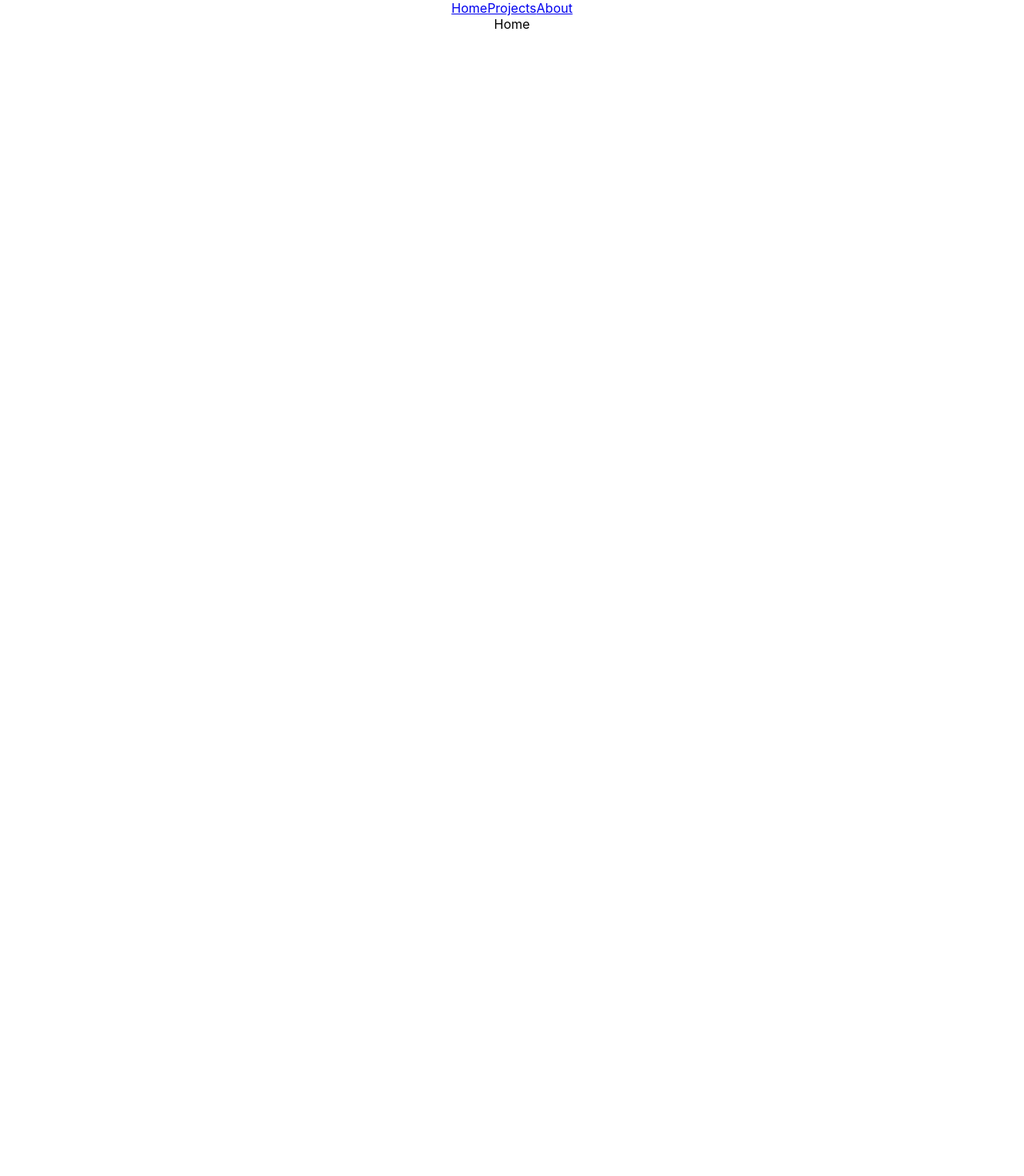
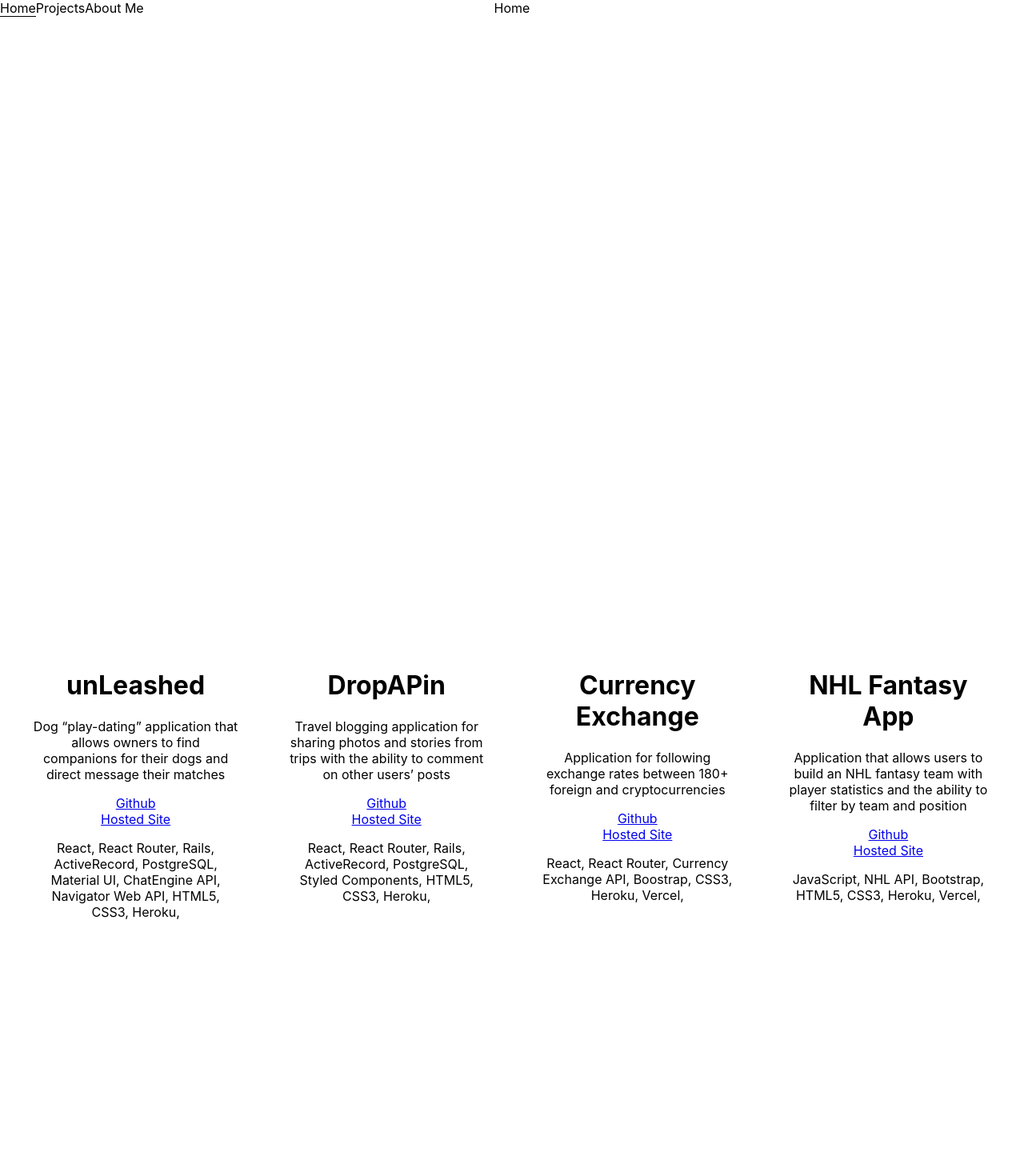
Before and after one commit to landonskinner/portfolio-site, a React (Create React App) app: page / in a window 1280 px wide. Shown: the top 1470 px of the page at 80% size. Before the commit the page ends 800 px from the top, so only its background shows below. Built offline with nearby package versions, Linux system fonts and the light colour scheme.

Commit message:
added project data/implemented smooth scroll

```diff
--- a/package.json
+++ b/package.json
@@ -12,6 +12,8 @@
     "react-dom": "^17.0.2",
     "react-router-dom": "^6.2.1",
     "react-scripts": "5.0.0",
+    "react-scroll": "^1.8.4",
+    "styled-components": "^5.3.3",
     "web-vitals": "^2.1.4"
   },
   "scripts": {
--- a/src/App.css
+++ b/src/App.css
@@ -2,37 +2,13 @@
   text-align: center;
 }
 
-.App-logo {
-  height: 40vmin;
-  pointer-events: none;
+.navbar {
+  position: fixed;
+  top: 0;
+  text-align: left;
+  width: 100%;
 }
 
-@media (prefers-reduced-motion: no-preference) {
-  .App-logo {
-    animation: App-logo-spin infinite 20s linear;
-  }
+.navbar > .active {
+  border-bottom: 1px solid black;
 }
-
-.App-header {
-  background-color: #282c34;
-  min-height: 100vh;
-  display: flex;
-  flex-direction: column;
-  align-items: center;
-  justify-content: center;
-  font-size: calc(10px + 2vmin);
-  color: white;
-}
-
-.App-link {
-  color: #61dafb;
-}
-
-@keyframes App-logo-spin {
-  from {
-    transform: rotate(0deg);
-  }
-  to {
-    transform: rotate(360deg);
-  }
-}
--- a/src/App.js
+++ b/src/App.js
@@ -1,5 +1,4 @@
 import './App.css';
-import {Routes, Route} from 'react-router-dom';
 import Projects from './components/Projects';
 import NavBar from './components/NavBar';
 import Home from './components/Home';
@@ -10,11 +9,9 @@ function App() {
   return (
     <div className="App">
       <NavBar />
-      <Routes>
-        <Route path="/" element={<Home />} />
-        <Route path="/projects" element={<Projects />} />
-        <Route path="/about" element={<AboutMe />} />
-      </Routes>
+      <Home />
+      <Projects />
+      <AboutMe />
     </div>
   );
 }
--- a/src/components/AboutMe.js
+++ b/src/components/AboutMe.js
@@ -1,9 +1,16 @@
 import React from 'react'
+import styled from 'styled-components'
 
 function AboutMe() {
     return (
-        <div>AboutMe</div>
+        <AboutMeStyle id="about">AboutMe</AboutMeStyle>
     )
 }
 
 export default AboutMe
+
+const AboutMeStyle = styled.div`
+
+    height: 100vh;
+
+`
--- a/src/components/Home.js
+++ b/src/components/Home.js
@@ -1,9 +1,16 @@
 import React from 'react'
+import styled from 'styled-components'
 
 function Home() {
     return (
-        <div>Home</div>
+        <HomeStyle id="home">Home</HomeStyle>
     )
 }
 
 export default Home
+
+const HomeStyle = styled.div`
+
+    height: 100vh;
+
+`
--- a/src/components/NavBar.js
+++ b/src/components/NavBar.js
@@ -1,11 +1,17 @@
-import {NavLink} from 'react-router-dom'
+import {Link} from 'react-scroll'
 
 function NavBar() {
     return (
-        <div>
-            <NavLink to="/" exact>Home</NavLink>
-            <NavLink to="/projects">Projects</NavLink>
-            <NavLink to="/about">About</NavLink>
+        <div className="navbar">
+            <Link activeClass="active" to="home" spy={true} smooth={true} duration={1000}>
+                Home
+            </Link>
+            <Link activeClass="active" to="projects" spy={true} smooth={true} duration={1000}>
+                Projects
+            </Link>
+            <Link activeClass="active" to="about" spy={true} smooth={true} duration={1000}>
+                About Me
+            </Link>
         </div>
     )
 }
--- a/src/components/ProjectCard.js
+++ b/src/components/ProjectCard.js
@@ -1,23 +1,35 @@
 import React from 'react'
+import styled from 'styled-components'
 
-function ProjectCard({project: {name, description, summary, technologies, github, site}}) {
+function ProjectCard({project: {name, description, technologies, github, site}}) {
 
     return (
-        <div>
+        <ProjectCardStyle>
             <h1>{name}</h1>
-            <h4>{description}</h4>
-            <p>{summary}</p>
+            <p>{description}</p>
             <ul>
                 <li><a href={github}>Github</a></li>
                 <li><a href={site}>Hosted Site</a></li>
             </ul>
             <div>
                 {technologies.map(tech => {
-                    return <span>#{tech}</span>
+                    return <span>{tech}, </span>
                 })}
             </div>
-        </div>
+        </ProjectCardStyle>
     )
 }
 
 export default ProjectCard
+
+const ProjectCardStyle = styled.div`
+
+    flex-basis: 20vw;
+    margin: 1em;
+
+    ul {
+        list-style: none;
+        padding: 0;
+    }
+
+`
--- a/src/components/Projects.js
+++ b/src/components/Projects.js
@@ -1,32 +1,53 @@
 import React from 'react'
 import ProjectCard from './ProjectCard'
+import styled from 'styled-components'
 
 function Projects() {
 
     const projectArr = [
         {
             name: 'unLeashed',
-            technologies: ['React', 'Rails'],
-            github: 'link',
-            site: 'link',
-            description: 'dog dating app',
-            summary: 'this is a really cool app'
+            technologies: ['React', 'React Router', 'Rails', 'ActiveRecord', 'PostgreSQL', 'Material UI', 'ChatEngine API', 'Navigator Web API', 'HTML5', 'CSS3', 'Heroku'],
+            github: 'https://github.com/landonskinner/unleashed-app',
+            site: 'https://unleashed-project.herokuapp.com/',
+            description: 'Dog “play-dating” application that allows owners to find companions for their dogs and direct message their matches'
         },
         {
             name: 'DropAPin',
-            technologies: ['React', 'Ruby/Sinatra'],
-            github: 'link',
-            site: 'link',
-            description: 'travel blog app',
-            summary: 'this is a really cool app too'
+            technologies: ['React', 'React Router', 'Rails', 'ActiveRecord', 'PostgreSQL', 'Styled Components', 'HTML5', 'CSS3', 'Heroku'],
+            github: 'https://github.com/landonskinner/drop-a-pin-app',
+            site: 'https://dropapin-travel-blog.herokuapp.com/',
+            description: 'Travel blogging application for sharing photos and stories from trips with the ability to comment on other users’ posts'
+        },
+        {
+            name: 'Currency Exchange',
+            technologies: ['React', 'React Router', 'Currency Exchange API', 'Boostrap', 'CSS3', 'Heroku', 'Vercel'],
+            github: 'https://github.com/landonskinner/currency-exchange-app',
+            site: 'https://currency-exchange-app.vercel.app/',
+            description: 'Application for following exchange rates between 180+ foreign and cryptocurrencies'
+        },
+        {
+            name: 'NHL Fantasy App',
+            technologies: ['JavaScript', 'NHL API', 'Bootstrap', 'HTML5', 'CSS3', 'Heroku', 'Vercel'],
+            github: 'https://github.com/landonskinner/nhl-fantasy-app',
+            site: 'https://nhl-fantasy-app.vercel.app/',
+            description: 'Application that allows users to build an NHL fantasy team with player statistics and the ability to filter by team and position'
         }
     ]
 
     return (
-        <div>
+        <ProjectsStyle id="projects">
             {projectArr.map(project => <ProjectCard key={project.name} project={project}/>)}
-        </div>
+        </ProjectsStyle>
     )
 }
 
 export default Projects
+
+const ProjectsStyle = styled.div`
+
+    height: 100vh;
+    display: flex;
+    justify-content: space-evenly;
+
+`
```
Also changed, not shown: 1 other file (tests, documents, lock files or other folders).
